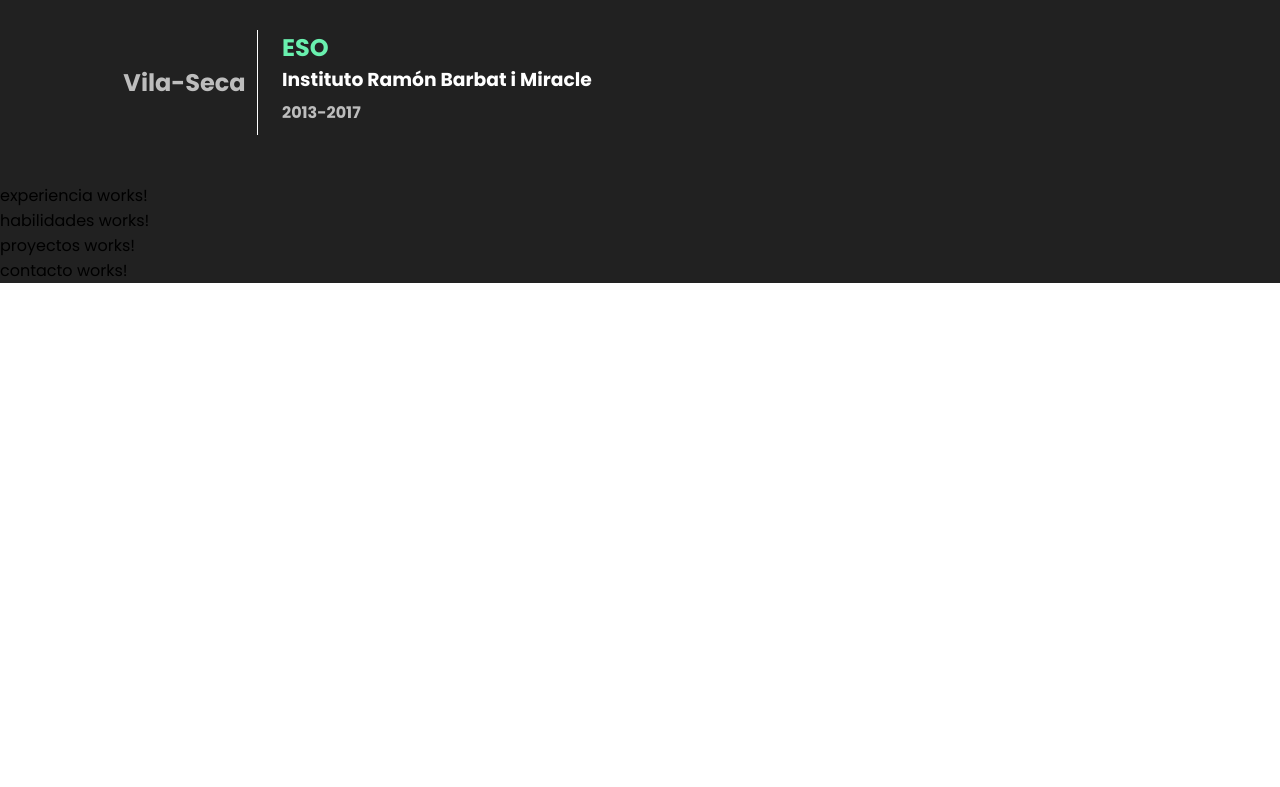
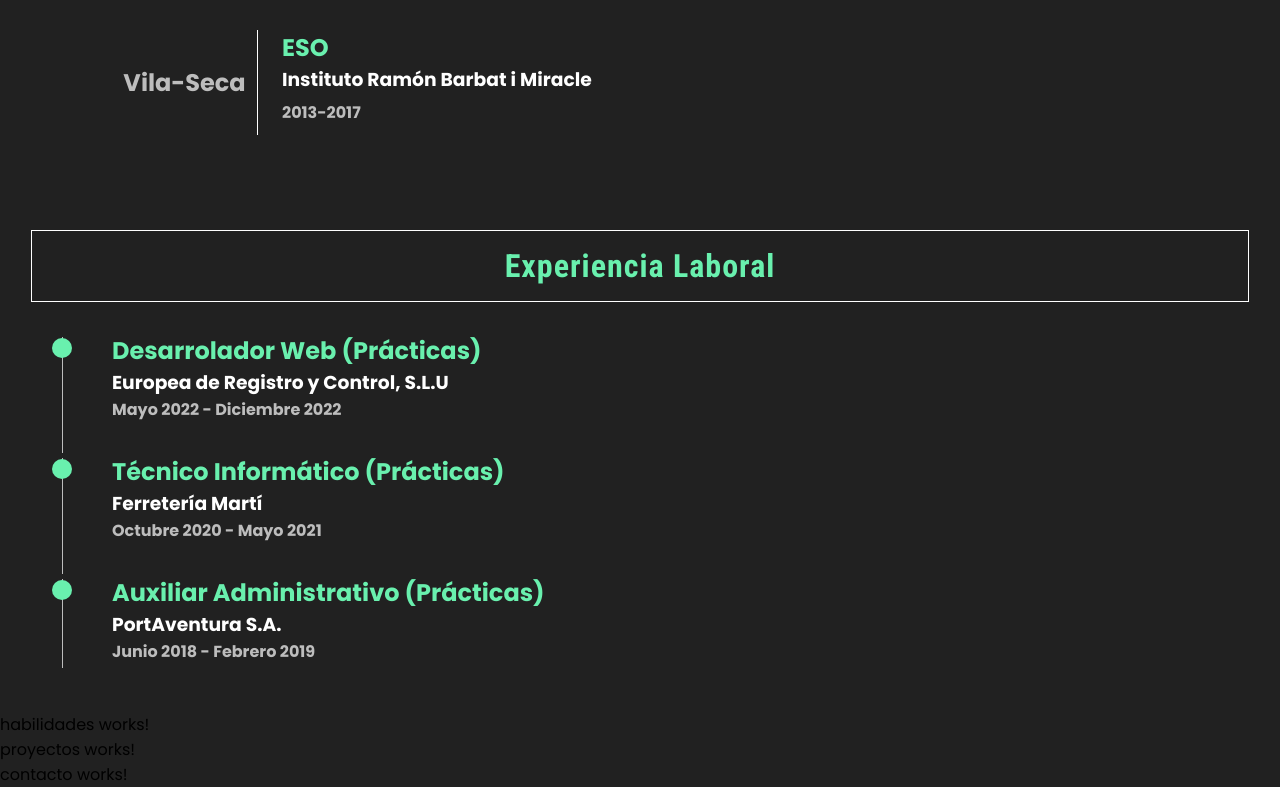
Before and after one commit to JoelTarzan/portfolio, an Angular app: page / in a window 1280 px wide. Shown: the part 1744-2531 px from the top of the page. Before the commit the page ends 2027 px from the top, so only its background shows below. Built offline with nearby package versions, Linux system fonts and the light colour scheme.

Commit message:
Componente Experiencia laboral finalizado

```diff
--- a/src/app/experiencia/experiencia.component.css
+++ b/src/app/experiencia/experiencia.component.css
@@ -0,0 +1,56 @@
+:host {
+  display: block;
+  color: white;
+  padding: 3rem 2rem;
+}
+
+ul:has(ul) {
+  padding: 0%;
+  list-style: none;
+}
+
+ul li:has(ul) {
+  margin-top: 2rem;
+}
+
+ul li h2 {
+  color: var(--green);
+}
+
+ul li h4 {
+  color: var(--gray-light);
+}
+
+/* PC */
+:host.pc ul li:has(ul) {
+  width: max-content;
+  position: relative;
+  margin-left: 5rem;
+}
+
+:host.pc ul li:has(ul)::before {
+  content: '';
+  position: absolute;
+  width: 20px;
+  height: 20px;
+  left: -60px;
+  top: 5px;
+  border-radius: 50%;
+  z-index: 2;
+  background-color: var(--green);
+}
+
+:host.pc ul li:has(ul)::after {
+  content: '';
+  position: absolute;
+  width: 1px;
+  height: 130%;
+  left: -50px;
+  top: 5%;
+  z-index: 1;
+  background-color: var(--gray-light);
+}
+
+:host.pc ul li:has(ul):last-child::after {
+  height: 100%;
+}
--- a/src/app/experiencia/experiencia.component.html
+++ b/src/app/experiencia/experiencia.component.html
@@ -1 +1,12 @@
-<p>experiencia works!</p>
+<div class="container">
+  <h1>Experiencia Laboral</h1>
+
+  <ul>
+    <li *ngFor="let experiencia of experienciaLista">
+      <h2>{{experiencia.puesto}}</h2>
+      <h3>{{experiencia.empresa}}</h3>
+      <h4>{{experiencia.duracion}}</h4>
+      <ul></ul>
+    </li>
+  </ul>
+</div>
--- a/src/app/experiencia/experiencia.component.ts
+++ b/src/app/experiencia/experiencia.component.ts
@@ -1,10 +1,35 @@
-import { Component } from '@angular/core';
+import {Component, OnInit} from '@angular/core';
+import {ExperienciaLaboral} from "../modelos/modelos";
 
 @Component({
   selector: 'experiencia',
   templateUrl: './experiencia.component.html',
   styleUrls: ['./experiencia.component.css']
 })
-export class ExperienciaComponent {
+export class ExperienciaComponent implements OnInit {
+
+  experienciaLista: ExperienciaLaboral[] = [
+    {
+      puesto: 'Desarrolador Web (Prácticas)',
+      empresa: 'Europea de Registro y Control, S.L.U',
+      duracion: 'Mayo 2022 - Diciembre 2022'
+    },
+    {
+      puesto: 'Técnico Informático (Prácticas)',
+      empresa: 'Ferretería Martí',
+      duracion: 'Octubre 2020 - Mayo 2021'
+    },
+    {
+      puesto: 'Auxiliar Administrativo (Prácticas)',
+      empresa: 'PortAventura S.A.',
+      duracion: 'Junio 2018 - Febrero 2019'
+    },
+  ];
+
+  constructor() {
+  }
+
+  ngOnInit() {
+  }
 
 }
--- a/src/app/modelos/modelos.ts
+++ b/src/app/modelos/modelos.ts
@@ -4,3 +4,9 @@ export interface Educacion {
   duracion: string;
   localidad: string;
 }
+
+export interface ExperienciaLaboral {
+  puesto: string;
+  empresa: string;
+  duracion: string;
+}
```
